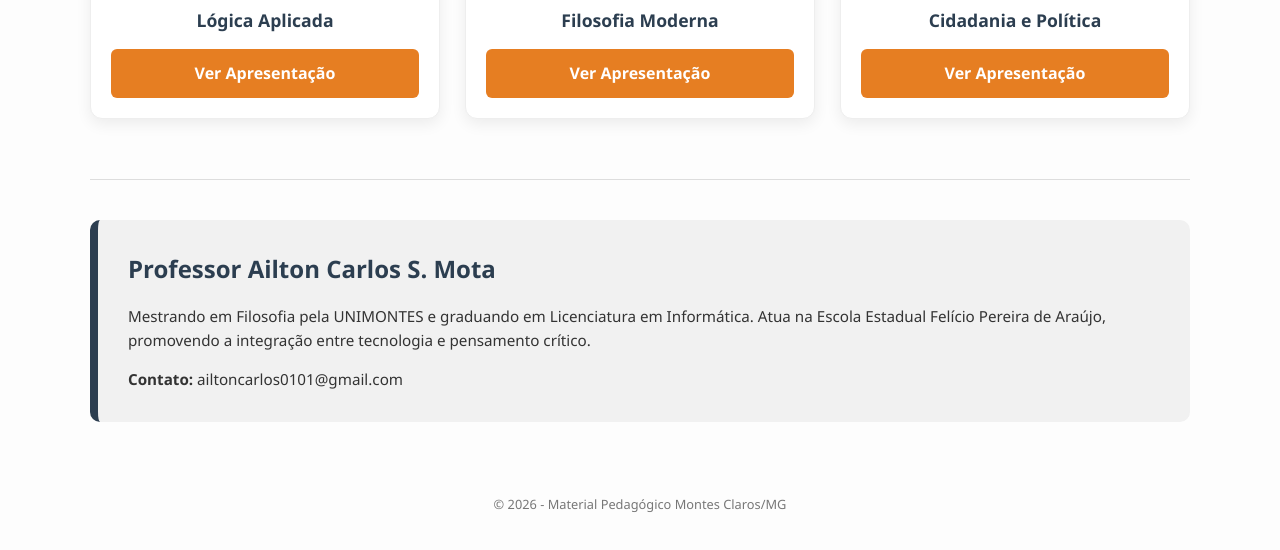
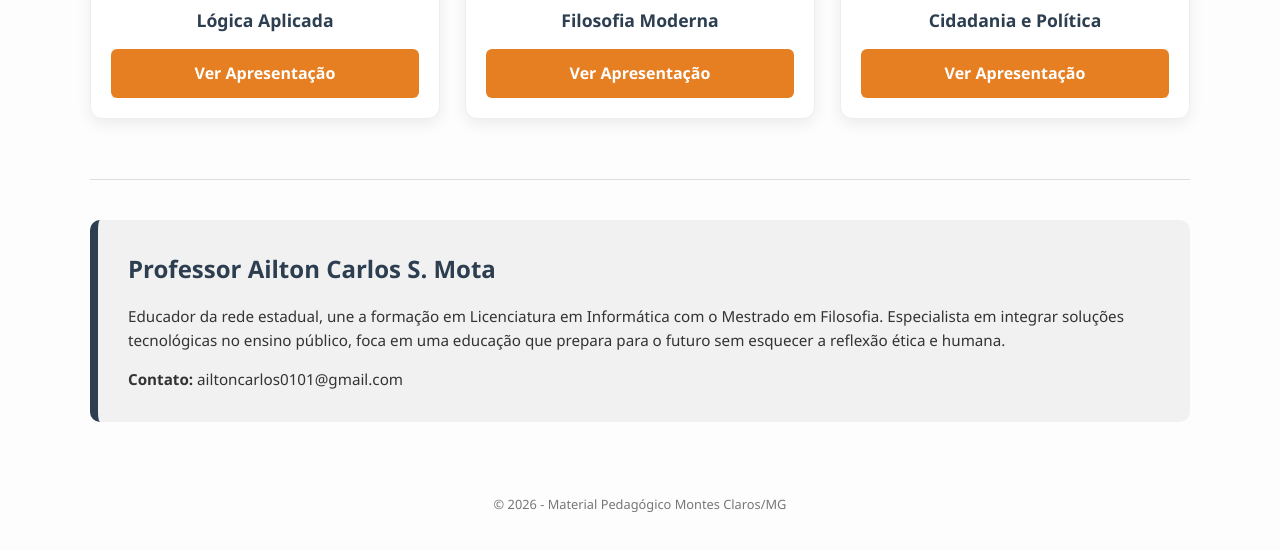
Before and after one commit to AiltonRock22/apresentacoes, a plain HTML site: page index.html in a window 1280 px wide. Shown: the part 1247-1797 px from the top of the page. Drawn offline with Linux system fonts and the light colour scheme.

Commit message:
Update professor bio with new information

```diff
--- a/index.html
+++ b/index.html
@@ -218,7 +218,7 @@
 
     <section class="bio-area">
         <h2>Professor Ailton Carlos S. Mota</h2>
-        <p>Mestrando em Filosofia pela UNIMONTES e graduando em Licenciatura em Informática. Atua na Escola Estadual Felício Pereira de Araújo, promovendo a integração entre tecnologia e pensamento crítico.</p>
+        <p>Educador da rede estadual, une a formação em Licenciatura em Informática com o Mestrado em Filosofia. Especialista em integrar soluções tecnológicas no ensino público, foca em uma educação que prepara para o futuro sem esquecer a reflexão ética e humana.</p>
         <p><strong>Contato:</strong> ailtoncarlos0101@gmail.com</p>
     </section>
 
```
